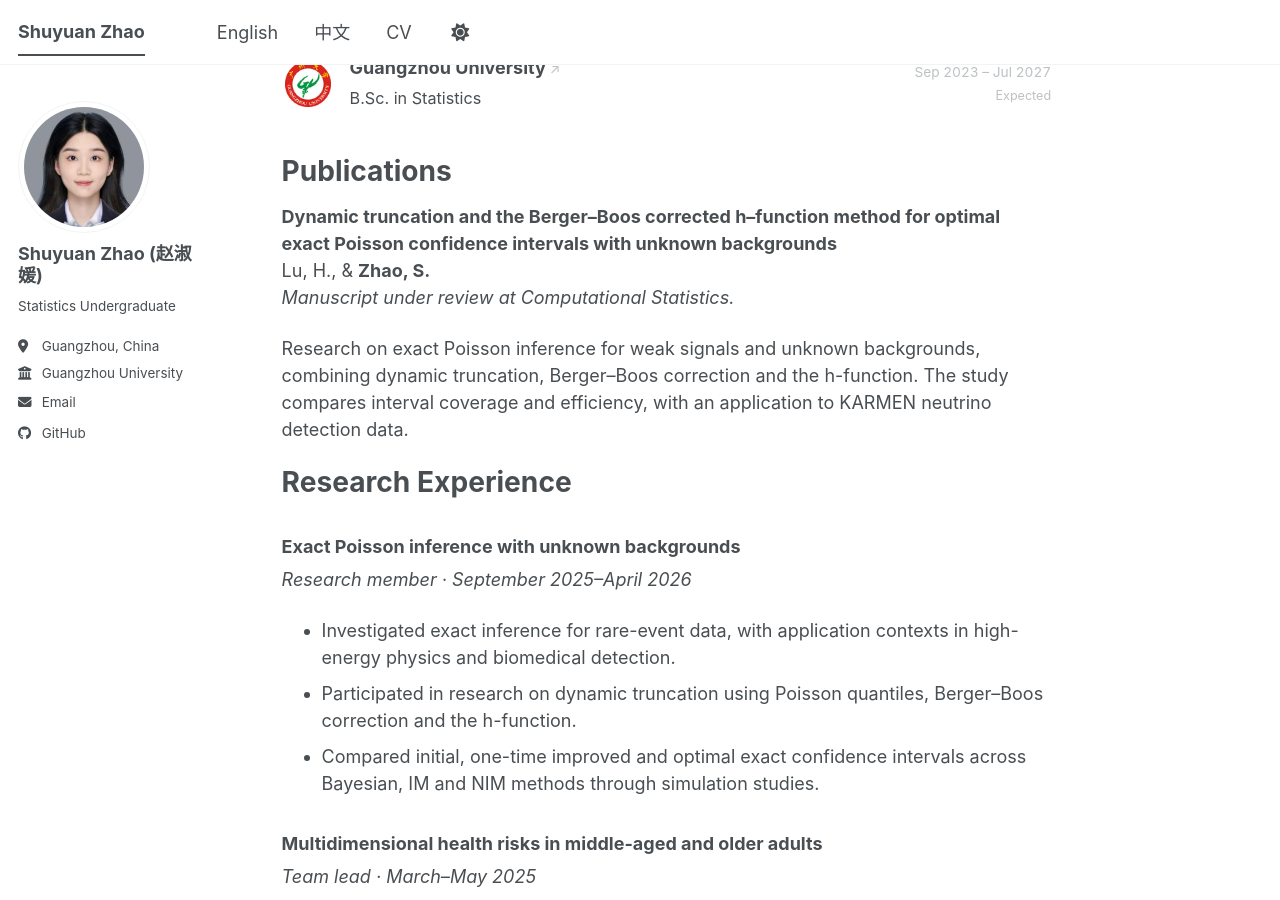
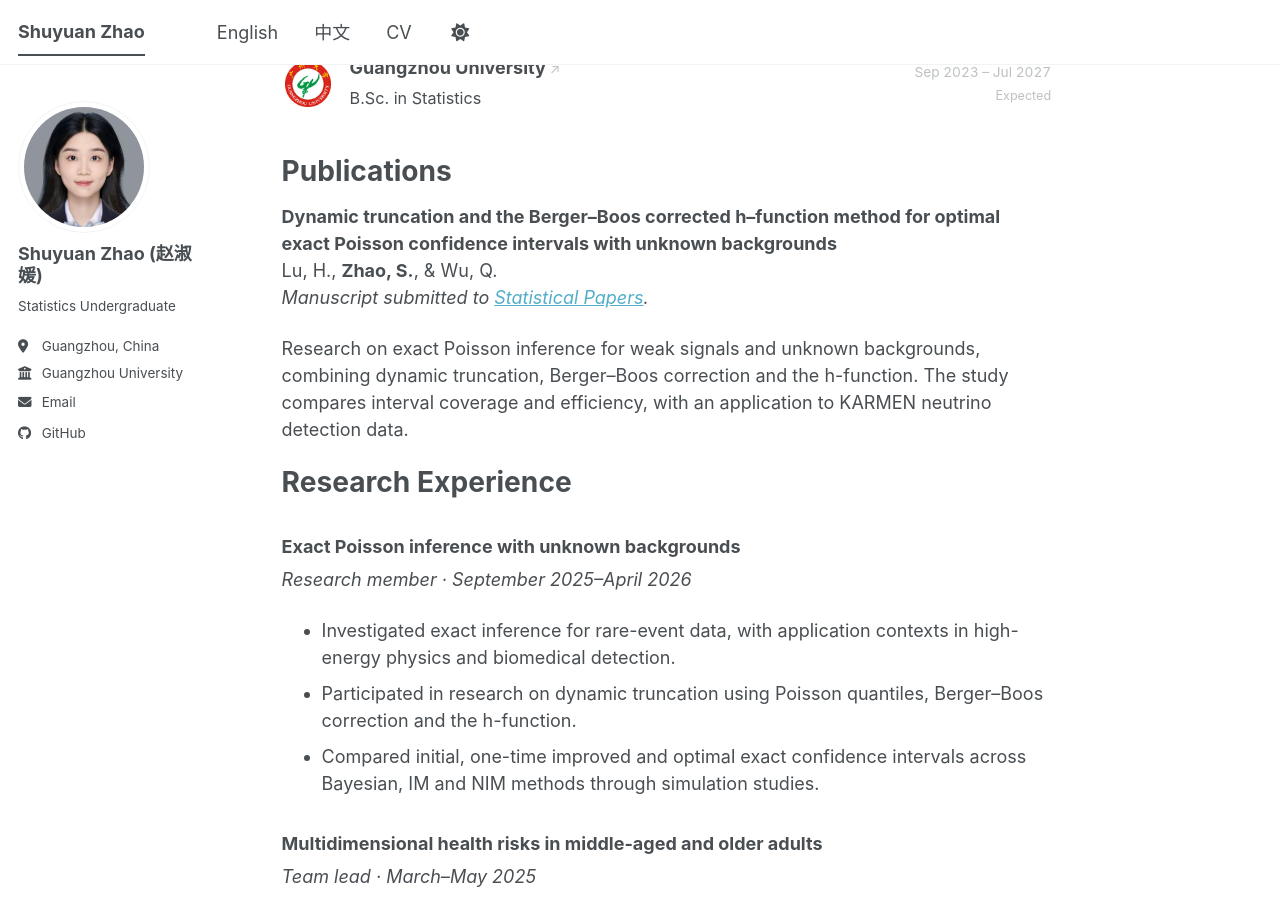
Before and after one commit to babyshark29666-droid/babyshark29666-droid.github.io, a Jekyll site: the page built from _pages/about.md, in a window 1280 px wide and 900 px high, scrolled down 622 px. Built offline with Jekyll 4.4.1, drawn with Linux system fonts in a browser that asks for light colours; a script bundle is joined from its source files by our own code; a style sheet for code colours, icons or effects is not loaded.

Commit message:
Update Poisson manuscript journal and add third author

```diff
--- a/_pages/about.md
+++ b/_pages/about.md
@@ -45,8 +45,8 @@ During my robotics internship, I worked on **admittance and impedance control**
 # Publications
 
 **Dynamic truncation and the Berger–Boos corrected h–function method for optimal exact Poisson confidence intervals with unknown backgrounds**<br>
-Lu, H., & **Zhao, S.**<br>
-*Manuscript under review at Computational Statistics.*
+Lu, H., **Zhao, S.**, & Wu, Q.<br>
+*Manuscript submitted to [Statistical Papers](https://link.springer.com/journal/362).*
 
 Research on exact Poisson inference for weak signals and unknown backgrounds, combining dynamic truncation, Berger–Boos correction and the h-function. The study compares interval coverage and efficiency, with an application to KARMEN neutrino detection data.
 
```
Also changed, not shown: _pages/about-zh.md (+2 -2 lines).
